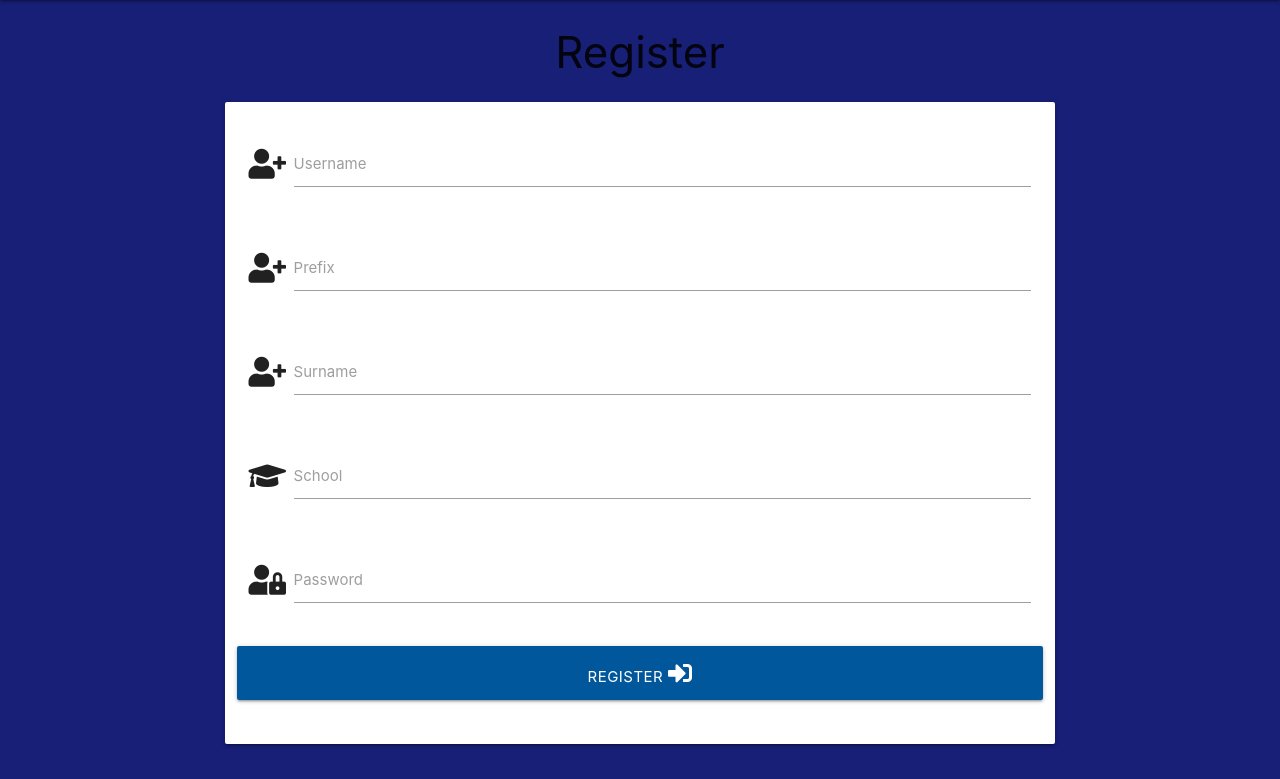
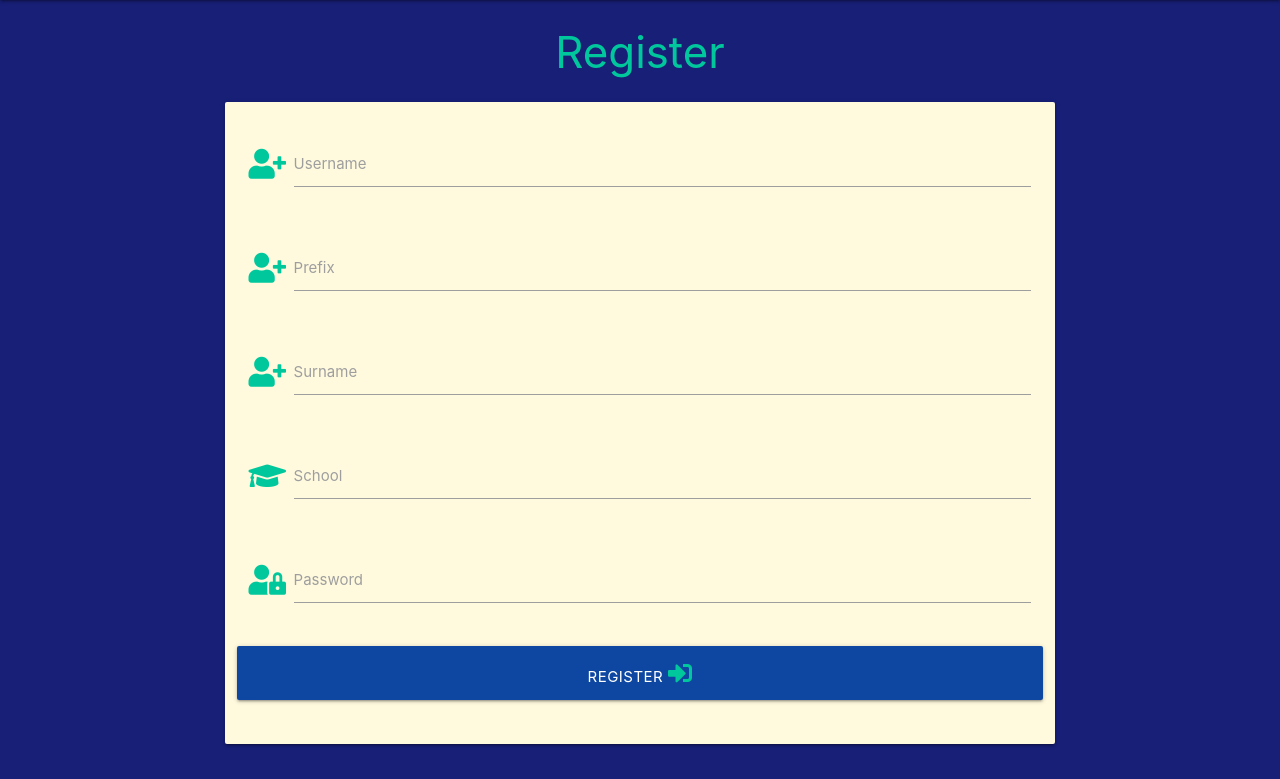
Before and after one commit to vicgoodall/book-awards, a Flask app: page /register in a window 1280 px wide. Shown: the part 64-843 px from the top of the page. Run offline with Flask 2, Linux system fonts and the light colour scheme; some libraries are stand-ins or nearby versions.

Commit message:
experimented with colours in the Register page; trying to get the right balance of main colour, secondary colour & accent

```diff
--- a/bookreviews/static/css/style.css
+++ b/bookreviews/static/css/style.css
@@ -14,3 +14,16 @@ a.brand-logo {
 .nav-wrapper {
     background-color: #171F77;
 }
+
+h3 {
+    color: #00C89C;
+}
+
+
+i.fas {
+    color: #00C89C;
+}
+
+div.card-panel {
+    background-color: #FFFADE;
+}
--- a/bookreviews/templates/register.html
+++ b/bookreviews/templates/register.html
@@ -48,7 +48,7 @@
                 </div>
                 <!-- register button -->
                 <div class="row">
-                    <button type="submit" class="col s12 btn-large light-blue darken-4 text-shadow">
+                    <button type="submit" class="col s12 btn-large blue darken-4 text-shadow">
                         Register <i class="fas fa-sign-in-alt"></i>
                     </button>
                 </div>
```
